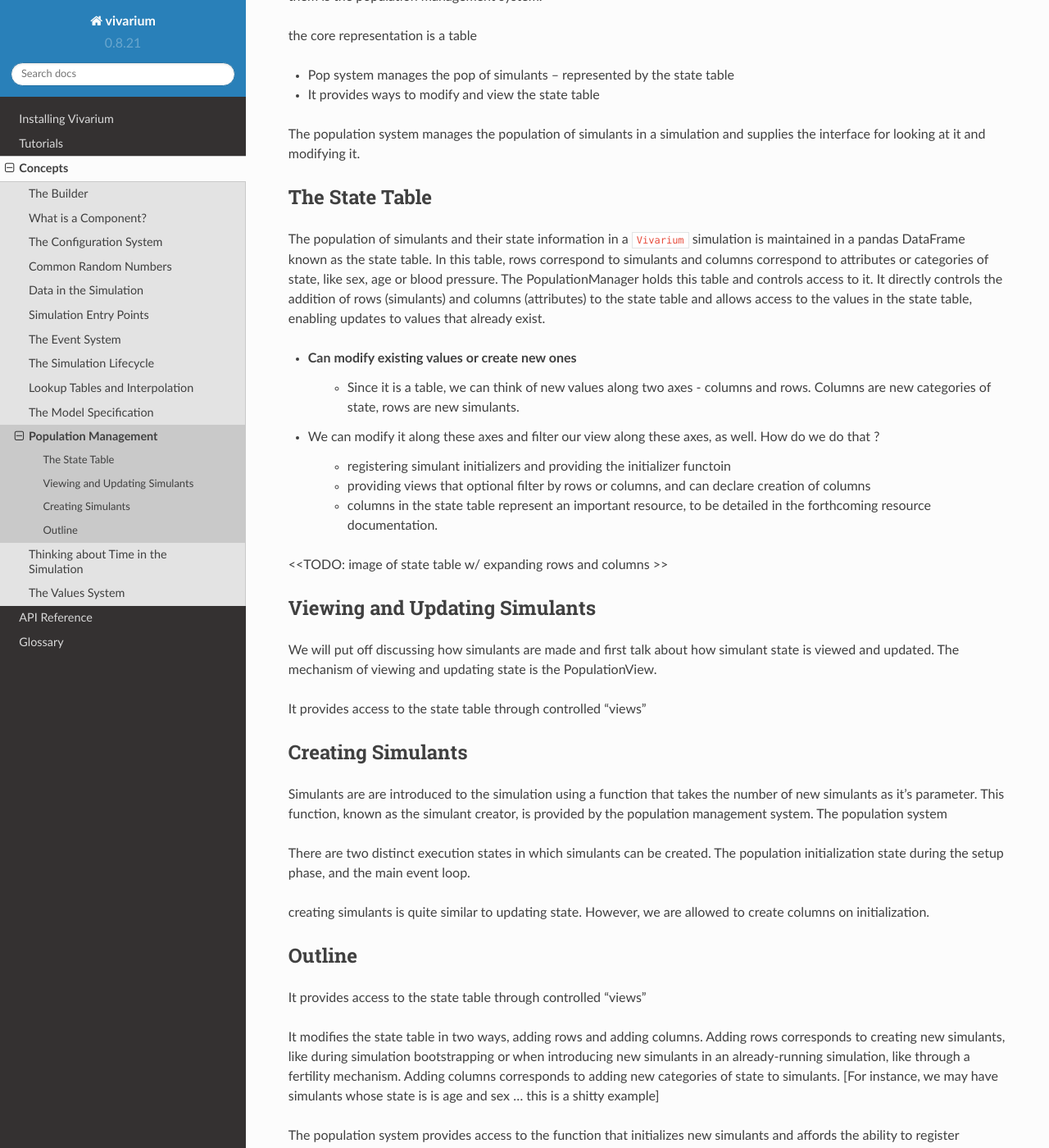
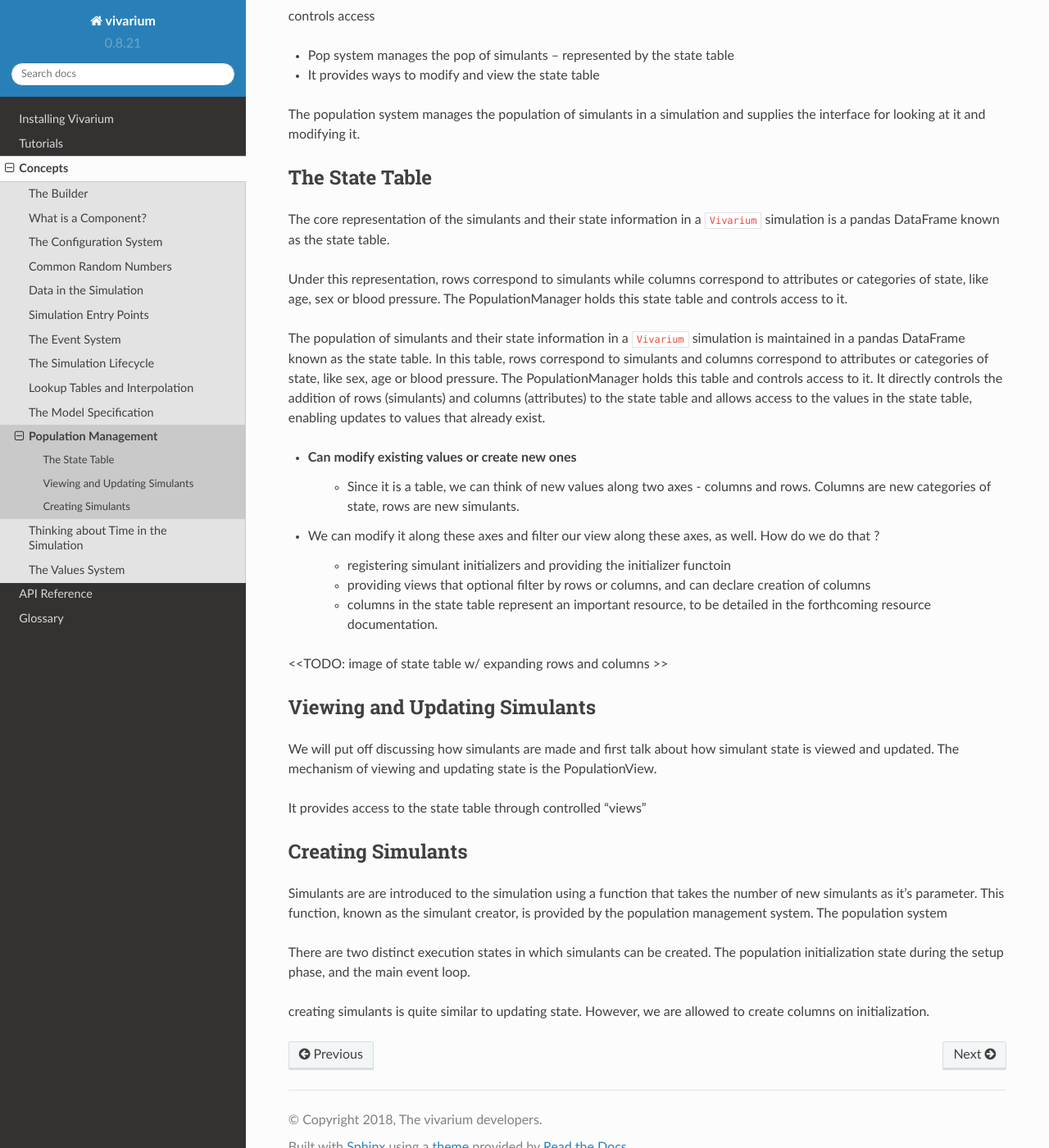
Before and after one commit to ihmeuw/vivarium, a Sphinx documentation site: the page built from docs/source/concepts/population.rst, in a window 1280 px wide and 1400 px high, scrolled down 369 px. Shown: the whole window at 82% size. Built offline with Sphinx 7.4.7 and the Read the Docs theme 2.0.0, drawn with Linux system fonts in a browser that asks for light colours; some of the changed text lies outside the part shown.

Commit message:
wip: pop concept

```diff
--- a/docs/source/concepts/population.rst
+++ b/docs/source/concepts/population.rst
@@ -16,7 +16,7 @@ them to components in the simulation that wish to perform interesting actions.
 We call the set of simulants the population, and the tooling to support working
 with them is the population management system.
 
-the core representation is a table
+controls access
 
 - Pop system manages the pop of simulants -- represented by the state table
 - It provides ways to modify and view the state table
@@ -27,6 +27,16 @@ supplies the interface for looking at it and modifying it.
 
 The State Table
 ---------------
+
+The core representation of the simulants and their state information in a
+``Vivarium`` simulation is a pandas DataFrame known as the state table.
+
+Under this representation, rows correspond to simulants while columns correspond
+to attributes or categories of state, like age, sex or blood pressure. The
+PopulationManager holds this state table and controls access to it.
+
+
+
 
 
 The population of simulants and their state information in a ``Vivarium``
@@ -82,24 +92,3 @@ loop.
 
 creating simulants is quite similar to updating state. However, we are allowed
 to create columns on initialization.
-
-Outline
--------
-
-It provides access to the state table through controlled "views"
-
-It modifies the state table in two ways, adding rows and adding
-columns. Adding rows corresponds to creating new simulants, like
-during simulation bootstrapping or when introducing new simulants
-in an already-running simulation, like through a fertility mechanism.
-Adding columns corresponds to adding new categories of state to
-simulants. [For instance, we may have simulants whose state is
-is age and sex ... this is a shitty example]
-
-The population system provides access to the function that
-initializes new simulants and affords the ability to register
-functions that are called when simulants are initialized. This
-is how it modifies rows and columns.
-
-The population system affords creation of columns through its views,
-provided the columns to be created are properly declared.
```
